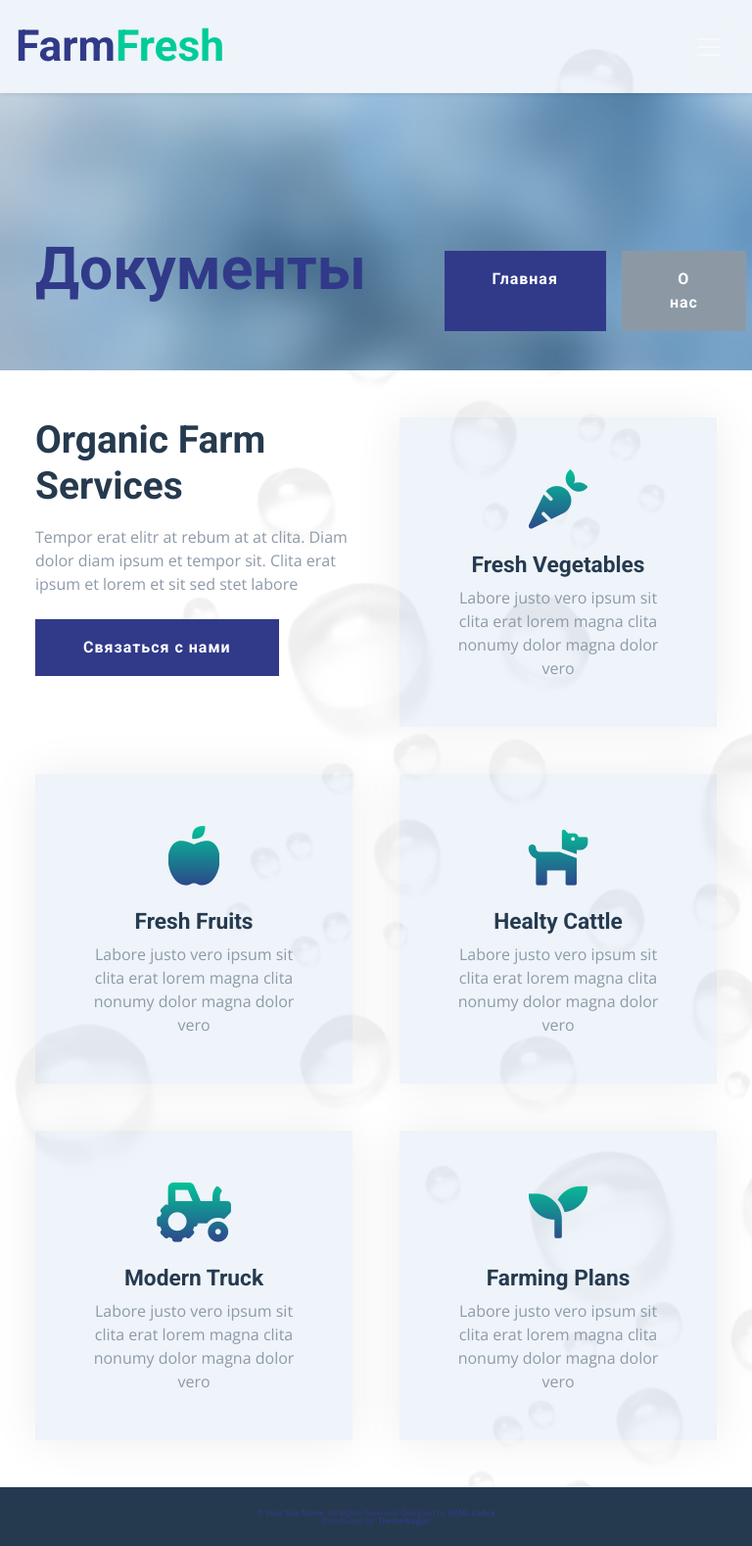
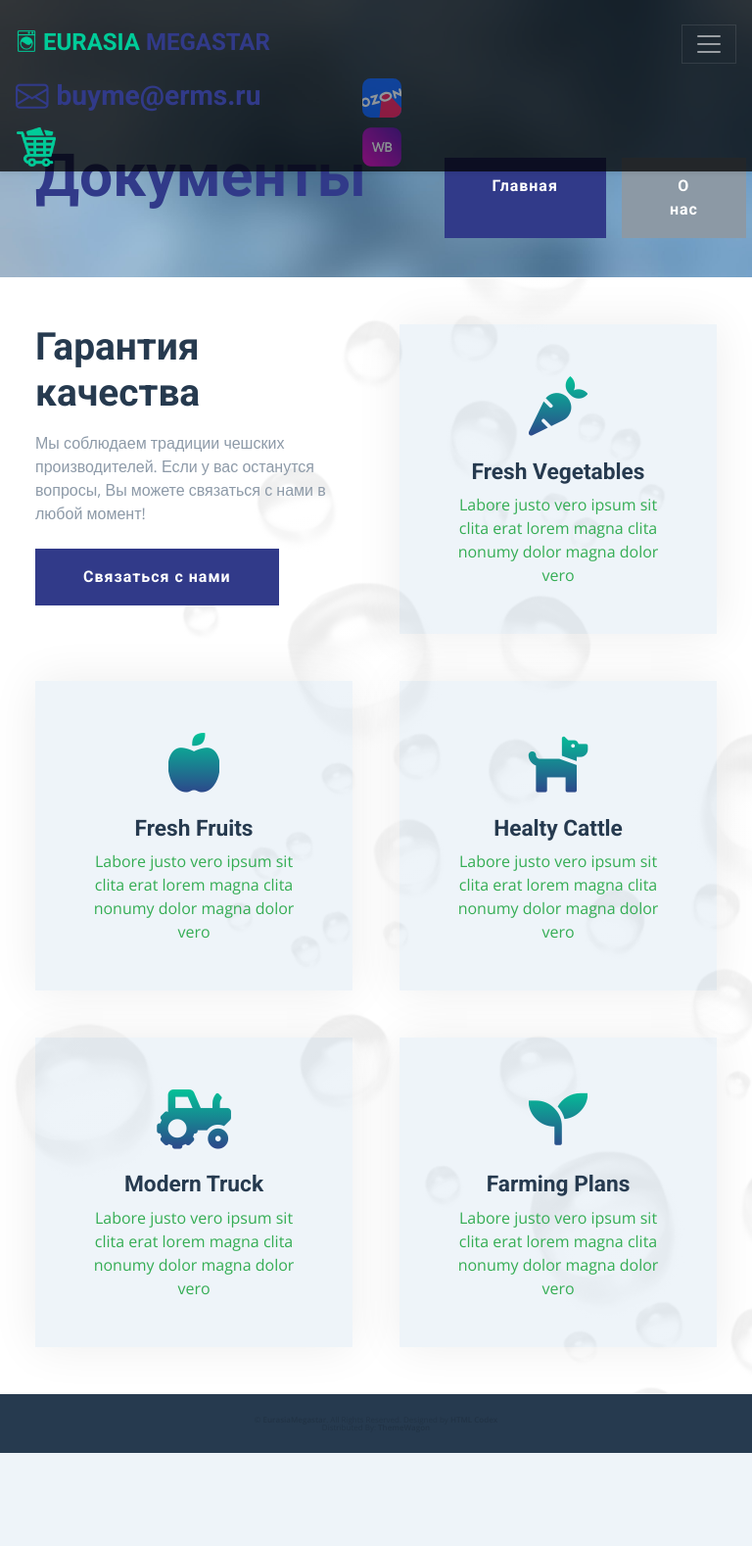
Before and after one commit to polinanechaeva25/euromegastar, a Django app: page /docs/ in a window 768 px wide, after a click that opens the changed part. Shown: the whole page at 98% size. After the commit the page ends 1483 px from the top, so only its background shows below. Run offline with Django 3.2, Linux system fonts and the light colour scheme; some libraries are stand-ins or nearby versions.

Commit message:
media styles

```diff
--- a/app/mainapp/templates/mainapp/base.html
+++ b/app/mainapp/templates/mainapp/base.html
@@ -45,9 +45,9 @@
 
 
         <!-- Footer Start -->
-        <div class="container-fluid bg-dark text-white py-4" >
+        <div class="container-fluid bg-dark py-4 transp-text" >
             <div class="container text-center footer-text">
-                <p class="mb-0">&copy; <a class="text-secondary fw-bold" href="#">Your Site Name</a>. All Rights Reserved. Designed by <a class="text-secondary fw-bold" href="https://htmlcodex.com">HTML Codex</a></p>
+                <p class="mb-0">&copy; <a class="text-secondary fw-bold" href="{% url 'mainapp:index' %}">EurasiaMegastar</a>. All Rights Reserved. Designed by <a class="text-secondary fw-bold" href="https://htmlcodex.com">HTML Codex</a></p>
                 <br>Distributed By: <a class="text-secondary fw-bold" href="https://themewagon.com" target="_blank">ThemeWagon</a>
             </div>
         </div>
--- a/app/mainapp/templates/mainapp/contacts.html
+++ b/app/mainapp/templates/mainapp/contacts.html
@@ -49,7 +49,7 @@
                     <div class="bg-secondary h-100 p-5">
                         <h2 class="text-white mb-4">Контакты</h2>
                         <div class="d-flex mb-4">
-                            <div class="bg-primary rounded-circle d-flex align-items-center justify-content-center" style="width: 60px; height: 60px;">
+                            <div class="bg-primary less-trans rounded-circle d-flex align-items-center justify-content-center" style="width: 60px; height: 60px;">
                                 <i class="bi bi-geo-alt fs-4 text-white"></i>
                             </div>
                             <div class="ps-3">
@@ -58,7 +58,7 @@
                             </div>
                         </div>
                         <div class="d-flex mb-4">
-                            <div class="bg-primary rounded-circle d-flex align-items-center justify-content-center" style="width: 60px; height: 60px;">
+                            <div class="bg-primary less-trans rounded-circle d-flex align-items-center justify-content-center" style="width: 60px; height: 60px;">
                                 <i class="bi bi-envelope-open fs-4 text-white"></i>
                             </div>
                             <div class="ps-3">
@@ -67,7 +67,7 @@
                             </div>
                         </div>
                         <div class="d-flex">
-                            <div class="bg-primary rounded-circle d-flex align-items-center justify-content-center" style="width: 60px; height: 60px;">
+                            <div class="bg-primary less-trans rounded-circle d-flex align-items-center justify-content-center" style="width: 60px; height: 60px;">
                                 <i class="bi bi-phone-vibrate fs-4 text-white"></i>
                             </div>
                             <div class="ps-3">
--- a/app/mainapp/templates/mainapp/docs.html
+++ b/app/mainapp/templates/mainapp/docs.html
@@ -20,44 +20,55 @@
             <div class="row g-5">
                 <div class="col-lg-4 col-md-6">
                     <div class="mb-3">
-                        <h1 class="display-5">Organic Farm Services</h1>
+                        <h1 class="display-5">Гарантия качества</h1>
                     </div>
-                    <p class="mb-4">Tempor erat elitr at rebum at at clita. Diam dolor diam ipsum et tempor sit. Clita erat ipsum et lorem et sit sed stet labore</p>
+                    <p class="mb-4">Мы соблюдаем традиции чешских производителей. Если у вас останутся вопросы,
+                        Вы можете связаться с нами в любой момент!</p>
                     <a href="{% url 'mainapp:contacts' %}" class="btn btn-primary py-md-3 px-md-5">Связаться с нами</a>
                 </div>
                 <div class="col-lg-4 col-md-6">
                     <div class="service-item bg-light text-center p-5">
+                        <a href="{% static 'docs/test.pdf' %}" target="_blank">
                             <i class="fa fa-carrot display-1 text-primary mb-3"></i>
                             <h4>Fresh Vegetables</h4>
                             <p class="mb-0">Labore justo vero ipsum sit clita erat lorem magna clita nonumy dolor magna dolor vero</p>
+                        </a>
                     </div>
                 </div>
                 <div class="col-lg-4 col-md-6">
                     <div class="service-item bg-light text-center p-5">
+                        <a href="{% static 'docs/test.pdf' %}" target="_blank">
                             <i class="fa fa-apple-alt display-1 text-primary mb-3"></i>
                             <h4>Fresh Fruits</h4>
                             <p class="mb-0">Labore justo vero ipsum sit clita erat lorem magna clita nonumy dolor magna dolor vero</p>
+                        </a>
                     </div>
                 </div>
                 <div class="col-lg-4 col-md-6">
                     <div class="service-item bg-light text-center p-5">
+                        <a href="{% static 'docs/test.pdf' %}" target="_blank">
                             <i class="fa fa-dog display-1 text-primary mb-3"></i>
                             <h4>Healty Cattle</h4>
                             <p class="mb-0">Labore justo vero ipsum sit clita erat lorem magna clita nonumy dolor magna dolor vero</p>
+                        </a>
                     </div>
                 </div>
                 <div class="col-lg-4 col-md-6">
                     <div class="service-item bg-light text-center p-5">
+                        <a href="{% static 'docs/test.pdf' %}" target="_blank">
                             <i class="fa fa-tractor display-1 text-primary mb-3"></i>
                             <h4>Modern Truck</h4>
                             <p class="mb-0">Labore justo vero ipsum sit clita erat lorem magna clita nonumy dolor magna dolor vero</p>
+                        </a>
                     </div>
                 </div>
                 <div class="col-lg-4 col-md-6">
                     <div class="service-item bg-light text-center p-5">
+                        <a href="{% static 'docs/test.pdf' %}" target="_blank">
                             <i class="fa fa-seedling display-1 text-primary mb-3"></i>
                             <h4>Farming Plans</h4>
                             <p class="mb-0">Labore justo vero ipsum sit clita erat lorem magna clita nonumy dolor magna dolor vero</p>
+                        </a>
                     </div>
                 </div>
             </div>
--- a/app/mainapp/templates/mainapp/include/inc_menu.html
+++ b/app/mainapp/templates/mainapp/include/inc_menu.html
@@ -3,7 +3,7 @@
     <div class="container-fluid px-5 d-none d-lg-block">
         <div class="row gx-5 py-3 align-items-center">
             <div class="col-lg-3">
-                <div class="d-flex align-items-center justify-content-start">
+                <div class="d-flex align-items-center justify-content-start convert">
                     <i class="bi bi-envelope fs-1 text-primary me-2"></i>
                     <h2 class="mb-0 mail-menu">buyme@erms.ru</h2>
                 </div>
@@ -22,15 +22,15 @@
             <div class="col-lg-3">
                 <div class="d-flex align-items-center justify-content-around">
                     <a class="btn btn-square rounded-circle me-2" href="#" target="_blank">
-                        <img src="{% static 'img/cart.png' %}" class="square-img">
+                        <img src="{% static 'img/cart.png' %}" class="square-img not-opacity">
                     </a>
                     <div>
                         <a class="btn btn-square rounded-circle me-2" href="https://www.wildberries.ru/seller/1123159" target="_blank">
-                            <img src="{% static 'img/ozon__.svg' %}" class="square-img" style="opacity: 0.5;">
+                            <img src="{% static 'img/ozon__.svg' %}" class="square-img">
 
                         </a>
                         <a class="btn btn-square rounded-circle me-2" href="https://www.wildberries.ru/seller/1123159" target="_blank">
-                            <img src="{% static 'img/wb.png' %}" class="square-img" style="opacity: 0.5;">
+                            <img src="{% static 'img/wb.png' %}" class="square-img">
                         </a>
                     </div>
 
@@ -42,31 +42,31 @@
 
 
     <!-- Navbar Start -->
-    <nav class="navbar navbar-expand-lg bg-primary navbar-dark shadow-sm py-3 py-lg-0 px-3 px-lg-5">
-        <a href="index.html" class="navbar-brand d-flex d-lg-none">
-            <h1 class="m-0 display-4 text-secondary"><span class="text-white">Farm</span>Fresh</h1>
-        </a>
+    <nav class="navbar navbar-expand-lg navbar-dark shadow-sm py-3 py-lg-0 px-3 px-lg-5">
+            <div class="col-lg-6">
+                <div class="d-flex align-items-center justify-content-center">
+                    <a href="{% url 'mainapp:index' %}" class="navbar-brand ms-lg-5">
+                        <h1 class="m-0 display-4 text-primary name-text">
+                            <img src="{% static 'img/shop-logo.png' %}" class="wash-mash">
+                            <span class="text-secondary">EURASIA</span>
+                            MEGASTAR
+                        </h1>
+                    </a>
+                </div>
+            </div>
         <button class="navbar-toggler" type="button" data-bs-toggle="collapse" data-bs-target="#navbarCollapse">
             <span class="navbar-toggler-icon"></span>
         </button>
-<!--        <div class="collapse navbar-collapse" id="navbarCollapse">-->
-<!--            <div class="navbar-nav mx-auto py-0">-->
-<!--                <a href="index.html" class="nav-item nav-link active">Home</a>-->
-<!--                <a href="about.html" class="nav-item nav-link">About</a>-->
-<!--                <a href="service.html" class="nav-item nav-link">Service</a>-->
-<!--                <a href="product.html" class="nav-item nav-link">Product</a>-->
-<!--                <div class="nav-item dropdown">-->
-<!--                    <a href="#" class="nav-link dropdown-toggle" data-bs-toggle="dropdown">Pages</a>-->
-<!--                    <div class="dropdown-menu m-0">-->
-<!--                        <a href="blog.html" class="dropdown-item">Blog Grid</a>-->
-<!--                        <a href="detail.html" class="dropdown-item">Blog Detail</a>-->
-<!--                        <a href="feature.html" class="dropdown-item">Features</a>-->
-<!--                        <a href="team.html" class="dropdown-item">The Team</a>-->
-<!--                        <a href="testimonial.html" class="dropdown-item">Testimonial</a>-->
-<!--                    </div>-->
-<!--                </div>-->
-<!--                <a href="contact.html" class="nav-item nav-link">Contact</a>-->
-<!--            </div>-->
-<!--        </div>-->
+        <div class="collapse navbar-collapse" id="navbarCollapse">
+            <div class="navbar-nav mx-auto py-0">
+                <div class="d-flex align-items-center justify-content-start convert">
+                    <i class="bi bi-envelope fs-1 text-primary me-2"></i>
+                    <h2 class="mb-0 mail-menu">buyme@erms.ru</h2>
+                </div>
+                <a class="btn btn-square rounded-circle me-2" href="https://www.wildberries.ru/seller/1123159" target="_blank"><img src="{% static 'img/ozon__.svg' %}" class="square-img"></a>
+                <a class="btn btn-square rounded-circle me-2" href="#" target="_blank"><img src="{% static 'img/cart.png' %}" class="square-img not-opacity"></a>
+                <a class="btn btn-square rounded-circle me-2" href="https://www.wildberries.ru/seller/1123159" target="_blank"><img src="{% static 'img/wb.png' %}" class="square-img"></a>
+            </div>
+        </div>
     </nav>
     <!-- Navbar End -->
--- a/app/static/css/style.css
+++ b/app/static/css/style.css
@@ -123,6 +123,7 @@
 .service-item {
     box-shadow: 0 0 45px #EDEDED;
     transition: .5s;
+    min-height: 100%;
 }
 
 .about i,
@@ -384,6 +385,7 @@ body{
 .d-lg-block{
     background: #000000bf;
     position: fixed;
+    z-index: 10;
 }
 .overlay {
     position:absolute;
@@ -401,12 +403,23 @@ body{
 .mail-menu{
     color: #313a89;
 }
+.convert:hover i,
+.convert:hover h2{
+    color: #162eff !important;
+}
 .wash-mash{
     width: 41px;
     padding: 10px 0 17px;
 }
 .square-img{
     width: 40px;
+    opacity: 0.5;
+}
+.not-opacity{
+    opacity: 1;
+}
+.square-img:hover{
+    opacity: 1;
 }
 .circle-fix{
     width: 50px;
@@ -442,6 +455,62 @@ body{
     .text-white a{
         font-size: 20px;
     }
+    .item-name{
+        min-height: 60px;
+    }
+}
+@media (min-width: 992px){
+    .navbar{
+        display: none;
+    }
+}
+@media (max-width: 992px){
+    .navbar{
+        background: #000000bf !important;
+        position: fixed !important;
+        width: 100vw;
+        z-index: 10;
+    }
+}
+@media (max-width: 1024px) and (min-width: 768px){
+    .btn-square{
+        flex: 0 0 48%;
+        text-align: left;
+        margin: 0 !important;
+    }
+    .navbar-nav{
+        flex-direction: row !important;
+        flex-wrap: wrap;
+    }
+    .convert{
+        flex: 0 0 48%;
+    }
+    .overlay p{
+        font-size: 48px;
+    }
+}
+@media (max-width: 768px) and (min-width: 425px){
+    .name-text{
+        font-size: 24px
+    }
+    .wash-mash {
+        width: 22px;
+        padding: 10px 0 15px;
+    }
+    .bgvideo{
+        height: 100vh;
+        max-width: fit-content;
+        width: auto;
+    }
+    .overlay p{
+        font-size: 56px
+    }
+    .marg-zero{
+        margin: 0 !important;
+    }
+    .descr-size{
+        font-size: 14px;
+    }
 }
 .wrapper-page{
     min-height: 100vh;
@@ -463,3 +532,10 @@ body{
 .start-banner a{
     margin: 65px 0 40px 0;
 }
+.less-trans{
+    background-color: #aac5e2c9 !important;
+}
+.transp-text,
+.transp-text a{
+    color: #00000021 !important;
+}
```
Also changed, not shown: app/mainapp/templates/mainapp/index.html (+12 -12 lines), 1 other file. Lines whose indentation alone changed are shown as unchanged.
